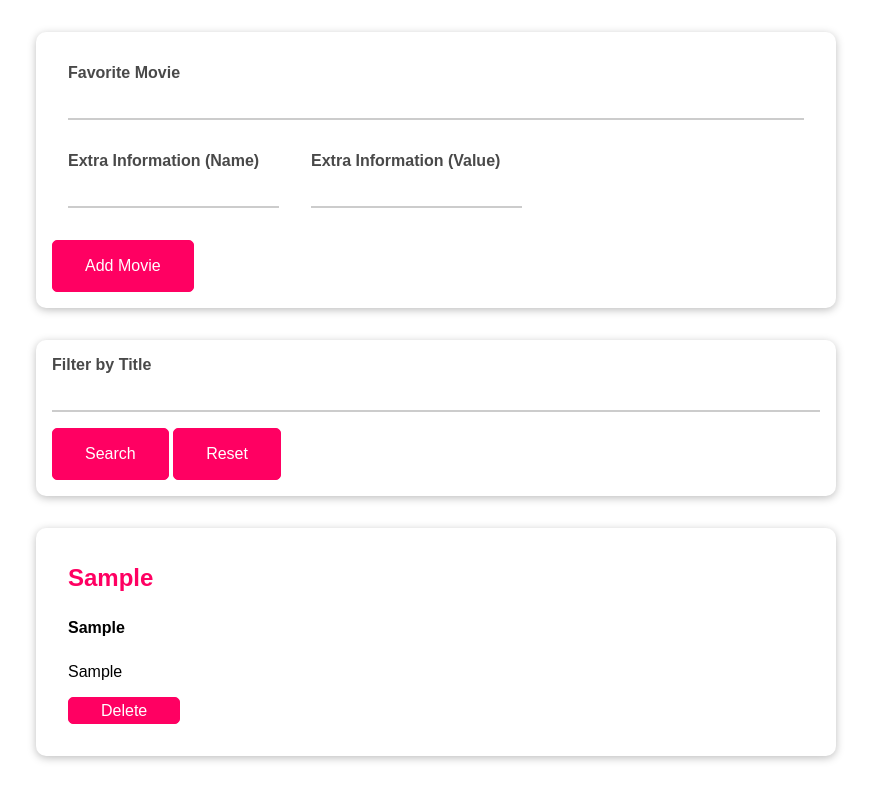
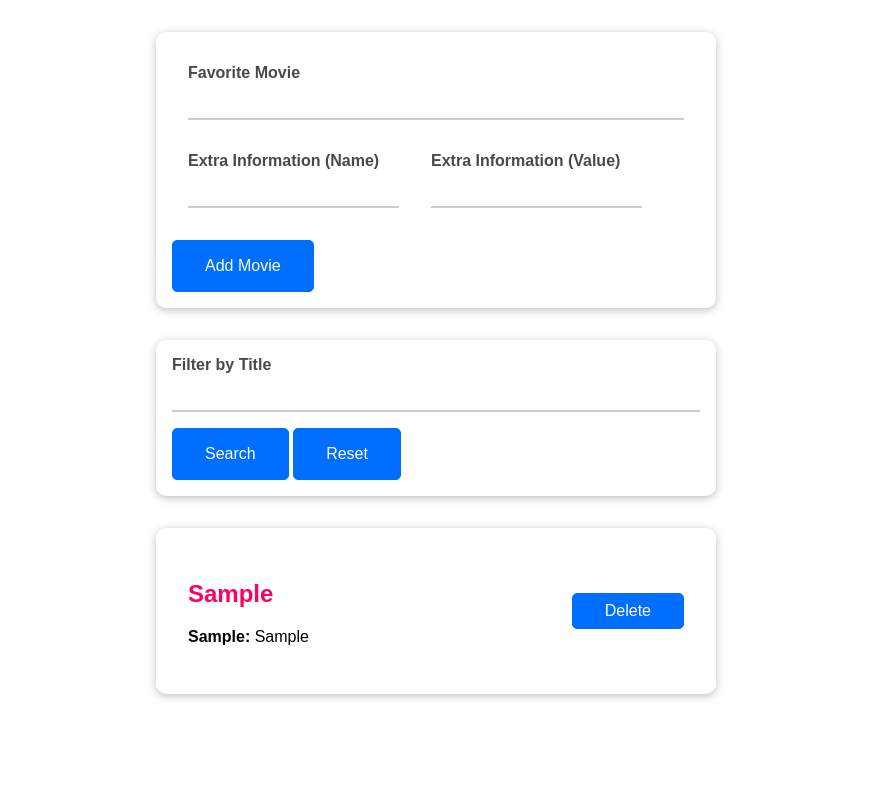
Before and after one commit to BelkinMax/JS-Maximilian-course, a plain HTML site: page index.html in a window 1280 px wide. Both pictures are taken after typing "Sample", "Sample", "Sample" into the empty fields and a click on the button "Add Movie". Shown: the whole page, without its empty margins (204-1075 px from the left). Drawn offline with Linux system fonts and the light colour scheme.

Commit message:
css adjusted

```diff
--- a/assets/scripts/objects.js
+++ b/assets/scripts/objects.js
@@ -47,9 +47,10 @@ const renderMovies = function (id, title, addTitle, addValue) {
   const movieEl = document.createElement("li");
   movieEl.setAttribute("id", `${id}`);
   movieEl.innerHTML = `
-  <h2>${title}</h2>
-  <h5>${addTitle}</h5>
-  <p>${addValue}</p>
+  <div>
+    <h2>${title}</h2>
+    <p><span>${addTitle}: </span>${addValue}</p>
+  </div>
   <button onclick="removeItem(${id})">Delete</button>
   `;
   movieList.prepend(movieEl);
@@ -180,3 +181,4 @@ reRender(movies);
 /* -------------------------------------------------------------------------- */
 
 // 1. Only numbers Extra Info (title) and Extra Info (value) doesnt work.
+// 2. Reset sorts items from oldest to newest
--- a/assets/styles/app.css
+++ b/assets/styles/app.css
@@ -1,3 +1,9 @@
+:root {
+  --basic-color: #006eff;
+  --hover-color: #001aff;
+  --headings: #ff0062;
+}
+
 * {
   box-sizing: border-box;
 }
@@ -28,16 +34,16 @@ input {
 
 input:focus {
   outline: none;
-  border-color: #ff0062;
+  border-color: var(--basic-color);
 }
 
 button {
   font: inherit;
-  border: 1px solid #ff0062;
+  border: 1px solid var(--basic-color);
   color: white;
   padding: 1rem 2rem;
   border-radius: 5px;
-  background: #ff0062;
+  background: var(--basic-color);
   cursor: pointer;
 }
 
@@ -47,8 +53,8 @@ button:focus {
 
 button:hover,
 button:active {
-  background: #ff3482;
-  border-color: #ff3482;
+  background: var(--hover-color);
+  border-color: var(--hover-color);
 }
 
 .card {
@@ -68,7 +74,7 @@ button:active {
 #user-input,
 #movie-list,
 #filter {
-  width: 50rem;
+  width: 35rem;
   max-width: 90%;
   margin: 2rem auto;
 }
@@ -84,27 +90,24 @@ button:active {
 }
 
 #movie-list li {
+  display: flex;
+  width: 100%;
+  justify-content: space-between;
   margin: 1rem;
 }
 
 #movie-list li h2 {
-  color: #ff0062;
+  color: var(--headings);
   font-weight: bold;
   font-size: 1.5rem;
   text-transform: capitalize;
 }
 
-#movie-list li h5 {
-  color: black;
+#movie-list li span {
   font-weight: bold;
-  font-size: 1rem;
-  text-transform: capitalize;
-}
-
-#movie-list li input {
-  display: none;
 }
 
 #movie-list li button {
-  padding: .2rem 2rem;
+  padding: .5rem 2rem;
+  margin: auto 2rem;
 }
```
